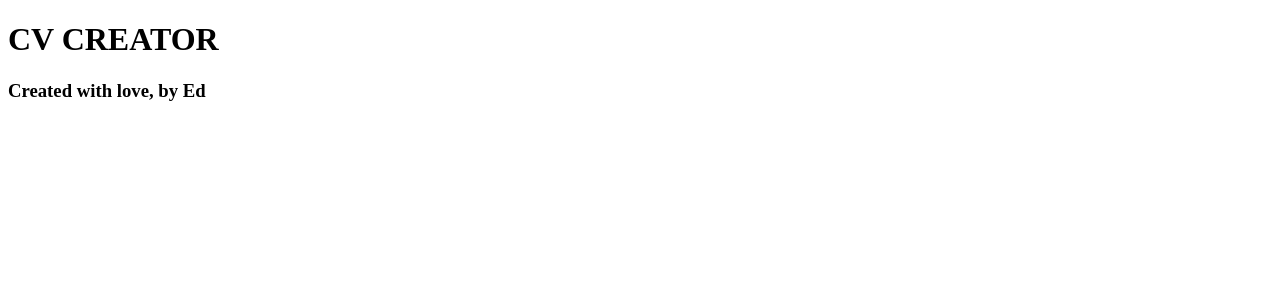
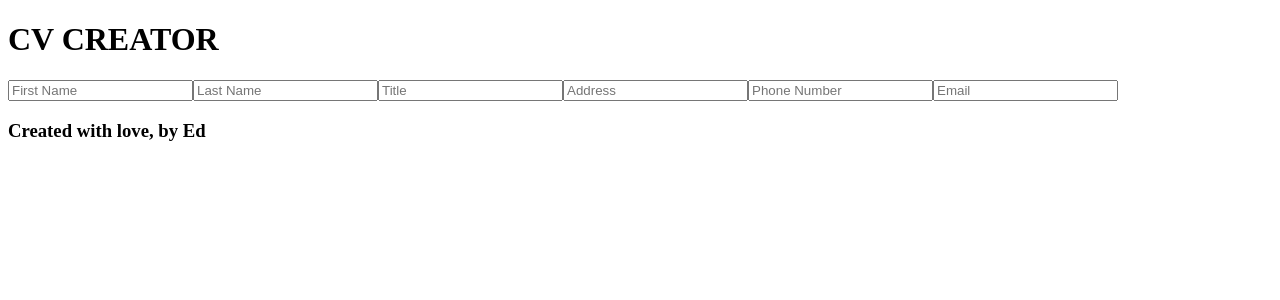
Before and after one commit to edouardblais/cv-project, a React (Create React App) app: page / in a window 1280 px wide. Shown: the top 300 px of the page. Built offline with nearby package versions, Linux system fonts and the light colour scheme.

Commit message:
started implementing links between state and props in between modules

```diff
--- /dev/null
+++ b/src/components/CVform/CVform.js
@@ -0,0 +1,23 @@
+import React, { Component } from 'react'
+import PersonalInfo from './PersonalInfo'
+import Education from './Education'
+import WorkExperience from './WorkExperience'
+
+class CVform extends Component {
+    constructor(props) {
+        super(props)
+    }
+
+    render() {
+        return (
+            <div className='CVform'>
+                    <PersonalInfo personalinfo={this.props.data.personalinfo} inputchange={this.props.inputchange}/>
+                    <Education/>
+                    <WorkExperience/>
+            </div>
+
+        )
+    }
+}
+
+export default CVform
--- /dev/null
+++ b/src/components/CVform/Education.js
@@ -0,0 +1,18 @@
+import React, { Component } from 'react'
+
+class Education extends Component {
+    constructor() {
+        super()
+    }
+
+    render() {
+        return (
+            <div className='Education'>
+
+            </div>
+
+        )
+    }
+}
+
+export default Education
--- /dev/null
+++ b/src/components/CVform/PersonalInfo.js
@@ -0,0 +1,26 @@
+import React, { Component } from 'react'
+import InputWrapper from '../Tools/InputWrapper'
+
+class PersonalInfo extends Component {
+    constructor(props) {
+        super(props)
+    }
+
+    render() {
+        return (
+            <div className='PersonalInfo'>
+                <form>
+                    <InputWrapper placeholder='First Name' type='text' name='firstname' value={this.props.personalinfo.firstname} onChange={this.inputChange}/>
+                    <InputWrapper placeholder='Last Name' type='text' name='lastname' value={this.props.personalinfo.lastname} onChange={this.inputChange}/>
+                    <InputWrapper placeholder='Title' type='text' name='title' value={this.props.personalinfo.title} onChange={this.inputChange}/>
+                    <InputWrapper placeholder='Address' type='text' name='address' value={this.props.personalinfo.address} onChange={this.inputChange}/>
+                    <InputWrapper placeholder='Phone Number' type='text' name='phonenumber' value={this.props.personalinfo.phonenumber} onChange={this.inputChange}/>
+                    <InputWrapper placeholder='Email' type='email' name='email' value={this.props.personalinfo.email} onChange={this.inputChange}/>
+                </form>
+            </div>
+
+        )
+    }
+}
+
+export default PersonalInfo
--- /dev/null
+++ b/src/components/CVform/WorkExperience.js
@@ -0,0 +1,18 @@
+import React, { Component } from 'react'
+
+class WorkExperience extends Component {
+    constructor() {
+        super()
+    }
+
+    render() {
+        return (
+            <div className='WorkExperience'>
+
+            </div>
+
+        )
+    }
+}
+
+export default WorkExperience
--- a/src/components/Main.js
+++ b/src/components/Main.js
@@ -1,14 +1,40 @@
 import React, { Component } from 'react'
+import CVform from './CVform/CVform'
 
 class Main extends Component {
     constructor() {
         super()
+
+        this.state = {
+            personalinfo: {
+                firstname:'',
+                lastname: '',
+                title: '',
+                address: '',
+                phonenumber: '',
+                email: '',
+            }
+        }
+    this.inputChange = this.inputChange.bind(this);
+    }
+
+    inputChange = (e) => {
+        this.setState({
+            personalinfo: {
+                firstname:e.target.value,
+                lastname: e.target.value,
+                title: e.target.value,
+                address: e.target.value,
+                phonenumber: e.target.value,
+                email: e.target.value,
+            }
+        })
     }
 
     render() {
         return (
             <div className='MainContainer'>
-
+                <CVform data={this.state} inputChange={this.inputChange}/>
             </div>
         )
     }
--- /dev/null
+++ b/src/components/Tools/InputWrapper.js
@@ -0,0 +1,15 @@
+import React, { Component } from 'react'
+
+class InputWrapper extends Component {
+    constructor(props) {
+        super(props)
+    }
+
+    render() {
+        return (
+            <input name={this.props.name} type={this.props.type} placeholder={this.props.placeholder} value={this.props.value} onChange={this.props.onChange}/>
+        )
+    }
+}
+
+export default InputWrapper
```
